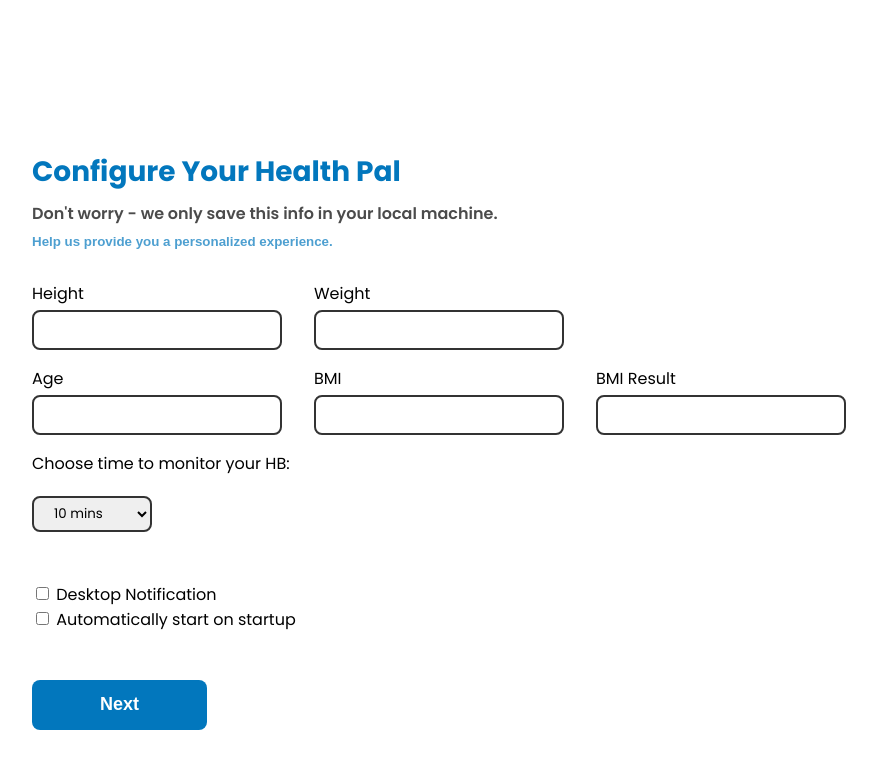
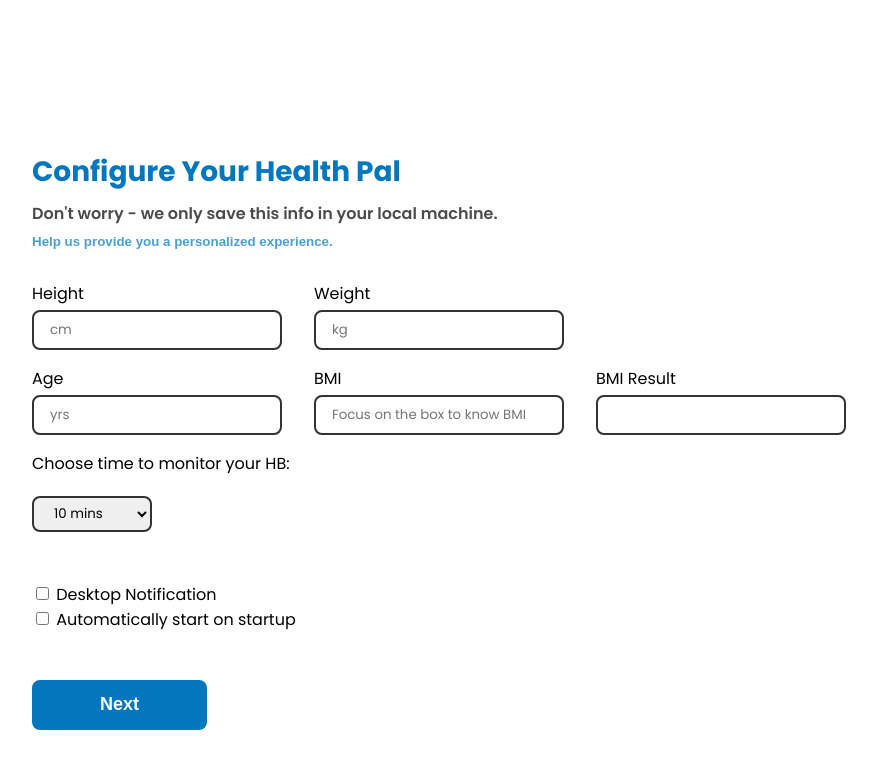
Before and after one commit to hackyguru/HealthPal, an Electron app: page src/views/registration.html in a window 1280 px wide. Shown: the whole page, without its empty margins (208-1085 px from the left). Drawn offline with Linux system fonts and the light colour scheme.

Commit message:
BMI calc added

```diff
--- a/src/views/registration.html
+++ b/src/views/registration.html
@@ -21,24 +21,24 @@
                 <div class="Registration-row" id="row-1">
                     <div class="Registration-inputBox">
                         <label >Height</label>
-                        <input name="firstName" id="firstName" class="Registration-inputTextField">
+                        <input name="firstName" id="firstName" placeholder="cm" class="Registration-inputTextField">
                     </div>
 
                     <div class="Registration-inputBox">
                         <label >Weight</label>
-                        <input name="lastName" id="lastName" class="Registration-inputTextField">
+                        <input name="lastName" id="lastName" placeholder="kg" class="Registration-inputTextField">
                     </div>
                 </div>
 
                 <div class="Registration-row" id="row-2">
                     <div class="Registration-inputBox">
                         <label >Age</label>
-                        <input name="email" id="123" class="Registration-inputTextField">
+                        <input name="email" id="123" placeholder="yrs" class="Registration-inputTextField">
                     </div>
 
                     <div class="Registration-inputBox">
                         <label >BMI</label>
-                        <input name="email" id="email" onfocus="bmicalc()" class="Registration-inputTextField">
+                        <input name="email" id="email" placeholder="Focus on the box to know BMI" onfocus="bmicalc()" class="Registration-inputTextField">
                         </div>
                         <div class="Registration-inputBox">
                             <label >BMI Result</label>
@@ -72,7 +72,7 @@ var height = document.getElementById("firstName").value;
 var weight = document.getElementById("lastName").value;
 
 if(weight > 0 && height > 0){
-var finalBmi = weight/(height/100*height/100)
+var finalBmi =(weight/((height*height)/10000)).toFixed(2)
 document.getElementById("email").value=finalBmi;
 if(finalBmi < 18.5){
 document.getElementById("result").value= "That you are too thin.";
```
